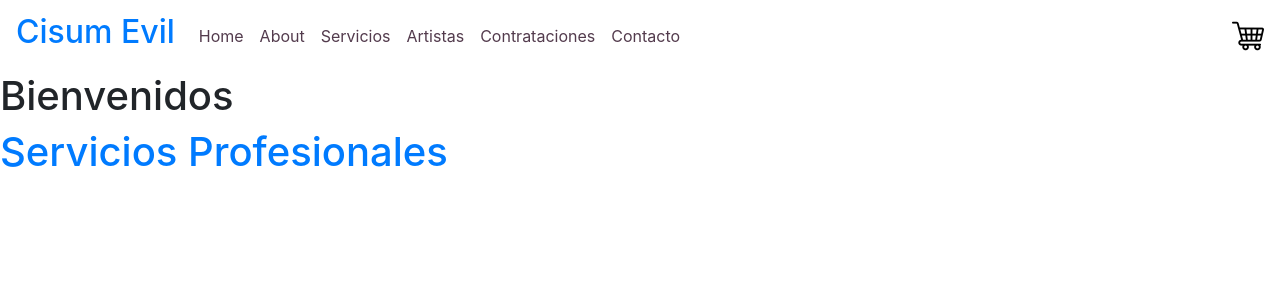
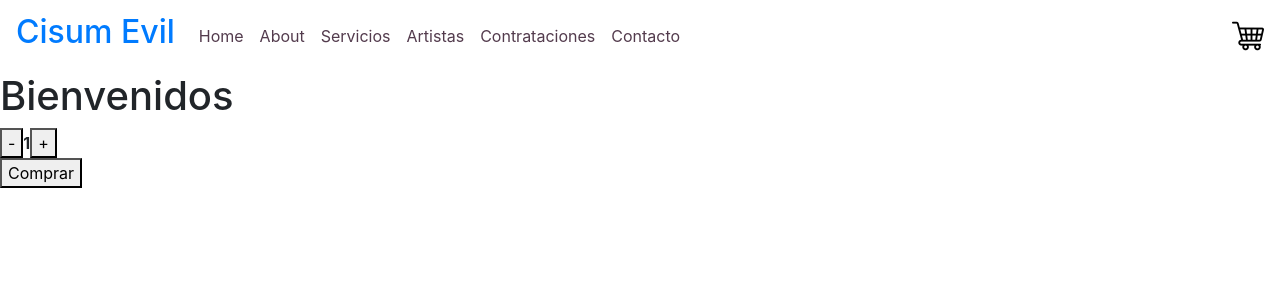
Before and after one commit to ceciliajalv/proyecto-react, a React (Create React App) app: page / in a window 1280 px wide. Shown: the top 300 px of the page. Built offline with nearby package versions, Linux system fonts and the light colour scheme.

Commit message:
contador

```diff
--- a/package.json
+++ b/package.json
@@ -1,5 +1,5 @@
 {
-  "homepage":"https://ceciliajalv.github.io/proyecto-react/",
+  "homepage": "https://ceciliajalv.github.io/proyecto-react",
   "name": "proyecto-de-ceci",
   "version": "0.1.0",
   "private": true,
--- a/src/Containers/ItemListContainer/index.jsx
+++ b/src/Containers/ItemListContainer/index.jsx
@@ -1,7 +1,32 @@
-const ItemListContainer = ({servicios}) => {
+import { useState } from "react";
+import { ItemCount } from "../../components/ItemCount";
+
+const ItemListContainer = ({servicios},) => {
+    const [contador, setContador] = useState(1)
+    const [stock, setStock] = useState(10)
+    const [btnCompra, setBtnCompra] = useState("Comprar")
+    const onAdd = () => {
+        if (contador < stock) {
+            setContador(contador + 1);
+        }
+    }
+    const onSub = () => {
+        if (contador > 1) {
+            setContador(contador - 1);
+        }
+    }
+    const onBuy = () => {
+        setStock(stock - contador);
+        setContador(1)
+        if (stock == 0) {
+            setBtnCompra("Sin Stock")
+        }
+    }
 
     return (
-        <a className="h1">{servicios}</a>
+        <>
+        <ItemCount contador={contador} onAdd={onAdd} onSub={onSub} onBuy={onBuy} btnCompra={btnCompra}/>
+        </>
     )
 }
 export default ItemListContainer;
--- /dev/null
+++ b/src/components/ItemCount/index.jsx
@@ -0,0 +1,16 @@
+export const ItemCount = ({stock, onAdd, onSub, onBuy, contador, btnCompra}) => {
+    return (
+    <>
+        <div>
+            <button onClick={onSub}>-</button>
+            <b>{contador}</b>
+            <button onClick={onAdd}>+</button>
+        </div>
+        <div>
+            <button onClick={onBuy}>{btnCompra}</button>
+        </div>
+
+
+    </>
+    )
+}
```
Also changed, not shown: 1 other file (tests, documents, lock files or other folders).
